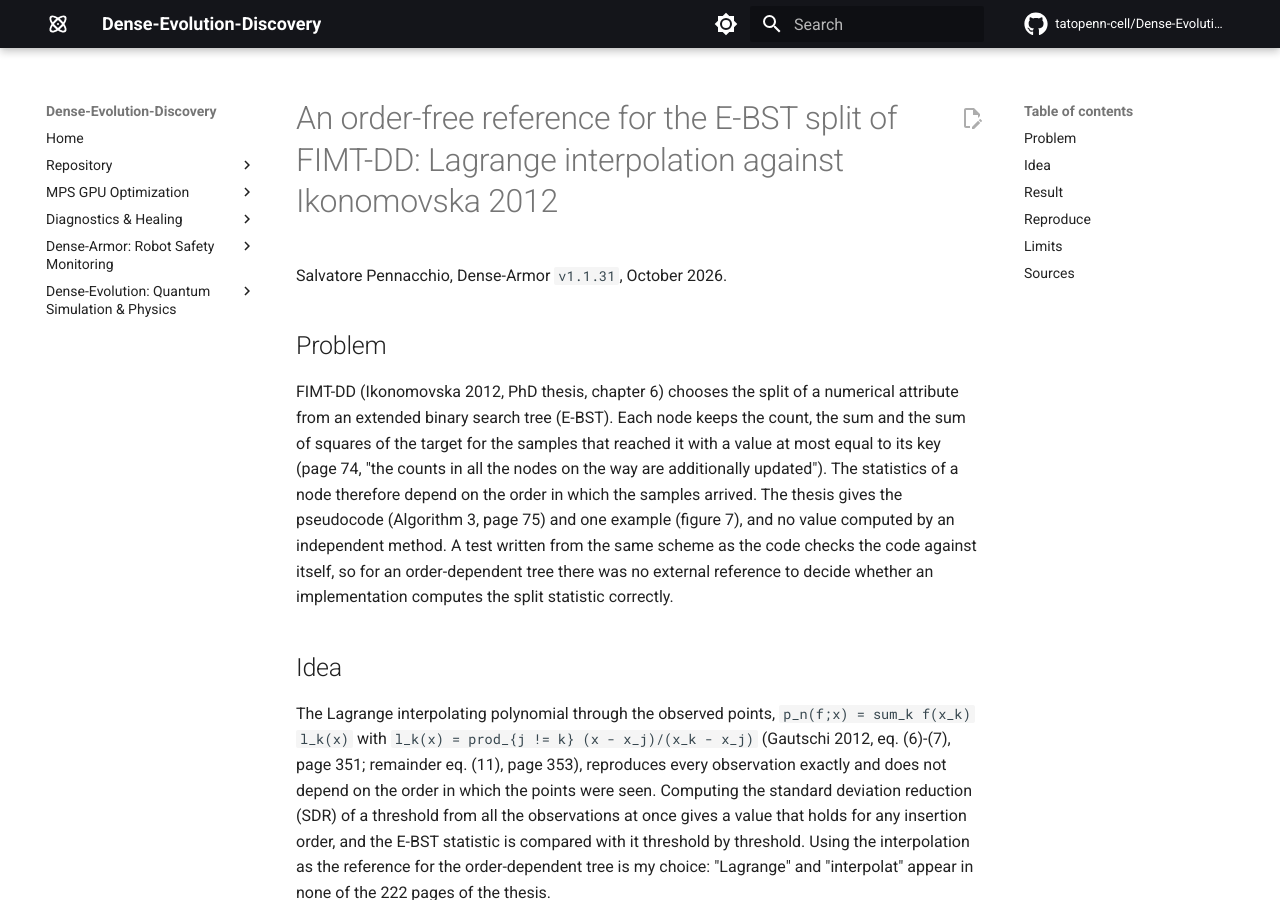
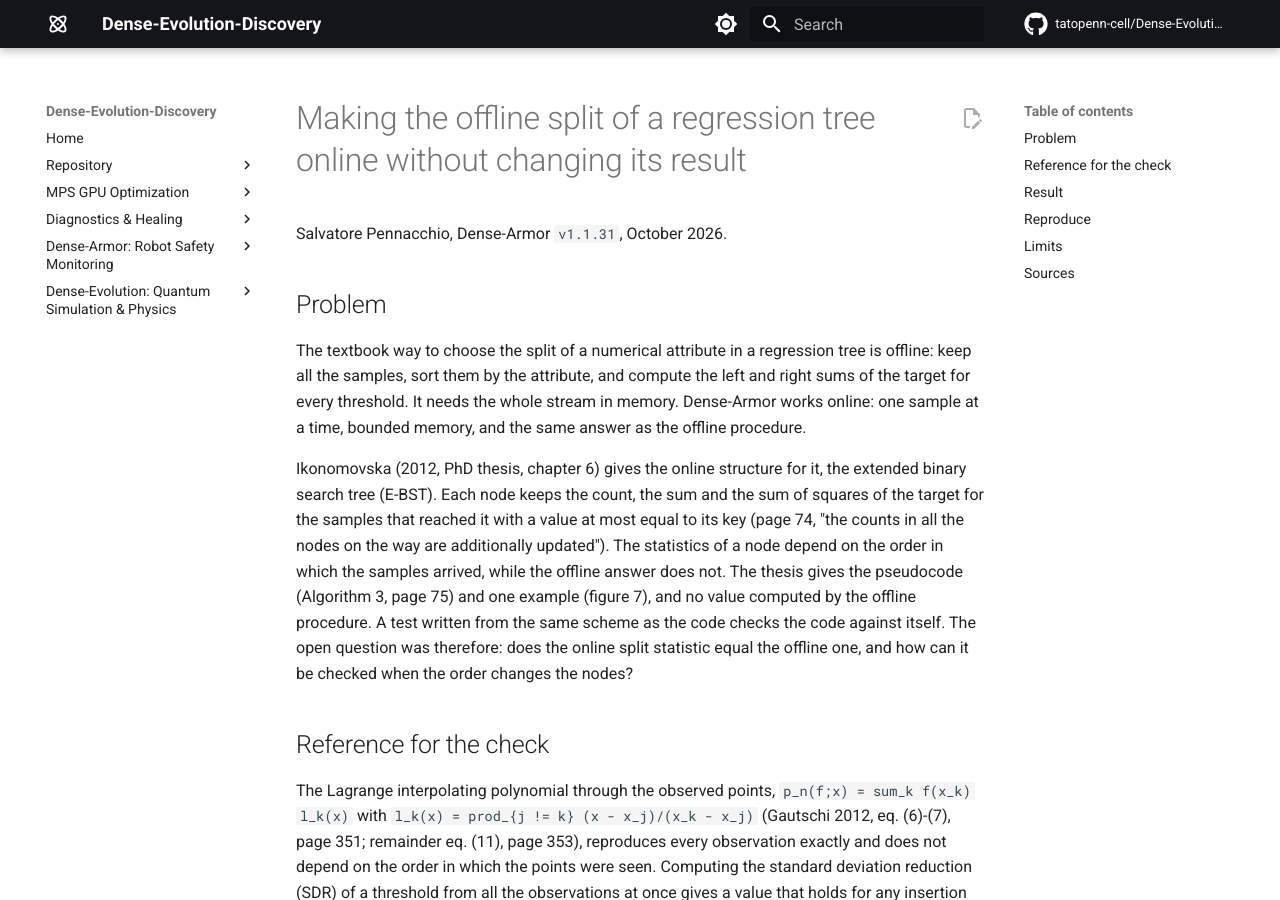
Before and after one commit to tatopenn-cell/Dense-Evolution-Discovery, an MkDocs documentation site: the page built from docs/ebst_lagrange_reference.md, in a window 1280 px wide and 900 px high. Built offline with MkDocs 1.6.1 and Material for MkDocs 9.7.7, drawn with Linux system fonts in a browser that asks for light colours; comment, search, counter and statistics services are not loaded.

Commit message:
docs: ebst note opens from the problem (offline textbook split made online)

```diff
--- a/docs/ebst_lagrange_reference.md
+++ b/docs/ebst_lagrange_reference.md
@@ -1,19 +1,24 @@
-# An order-free reference for the E-BST split of FIMT-DD: Lagrange interpolation against Ikonomovska 2012
+# Making the offline split of a regression tree online without changing its result
 
 Salvatore Pennacchio, Dense-Armor `v1.1.31`, October 2026.
 
 ## Problem
 
-FIMT-DD (Ikonomovska 2012, PhD thesis, chapter 6) chooses the split of a numerical attribute from an
-extended binary search tree (E-BST). Each node keeps the count, the sum and the sum of squares of the
-target for the samples that reached it with a value at most equal to its key (page 74, "the counts in all
-the nodes on the way are additionally updated"). The statistics of a node therefore depend on the order in
-which the samples arrived. The thesis gives the pseudocode (Algorithm 3, page 75) and one example (figure
-7), and no value computed by an independent method. A test written from the same scheme as the code checks
-the code against itself, so for an order-dependent tree there was no external reference to decide whether
-an implementation computes the split statistic correctly.
+The textbook way to choose the split of a numerical attribute in a regression tree is offline: keep all
+the samples, sort them by the attribute, and compute the left and right sums of the target for every
+threshold. It needs the whole stream in memory. Dense-Armor works online: one sample at a time, bounded
+memory, and the same answer as the offline procedure.
 
-## Idea
+Ikonomovska (2012, PhD thesis, chapter 6) gives the online structure for it, the extended binary search
+tree (E-BST). Each node keeps the count, the sum and the sum of squares of the target for the samples that
+reached it with a value at most equal to its key (page 74, "the counts in all the nodes on the way are
+additionally updated"). The statistics of a node depend on the order in which the samples arrived, while
+the offline answer does not. The thesis gives the pseudocode (Algorithm 3, page 75) and one example
+(figure 7), and no value computed by the offline procedure. A test written from the same scheme as the
+code checks the code against itself. The open question was therefore: does the online split statistic
+equal the offline one, and how can it be checked when the order changes the nodes?
+
+## Reference for the check
 
 The Lagrange interpolating polynomial through the observed points, `p_n(f;x) = sum_k f(x_k) l_k(x)` with
 `l_k(x) = prod_{j != k} (x - x_j)/(x_k - x_j)` (Gautschi 2012, eq. (6)-(7), page 351; remainder eq. (11),
```
